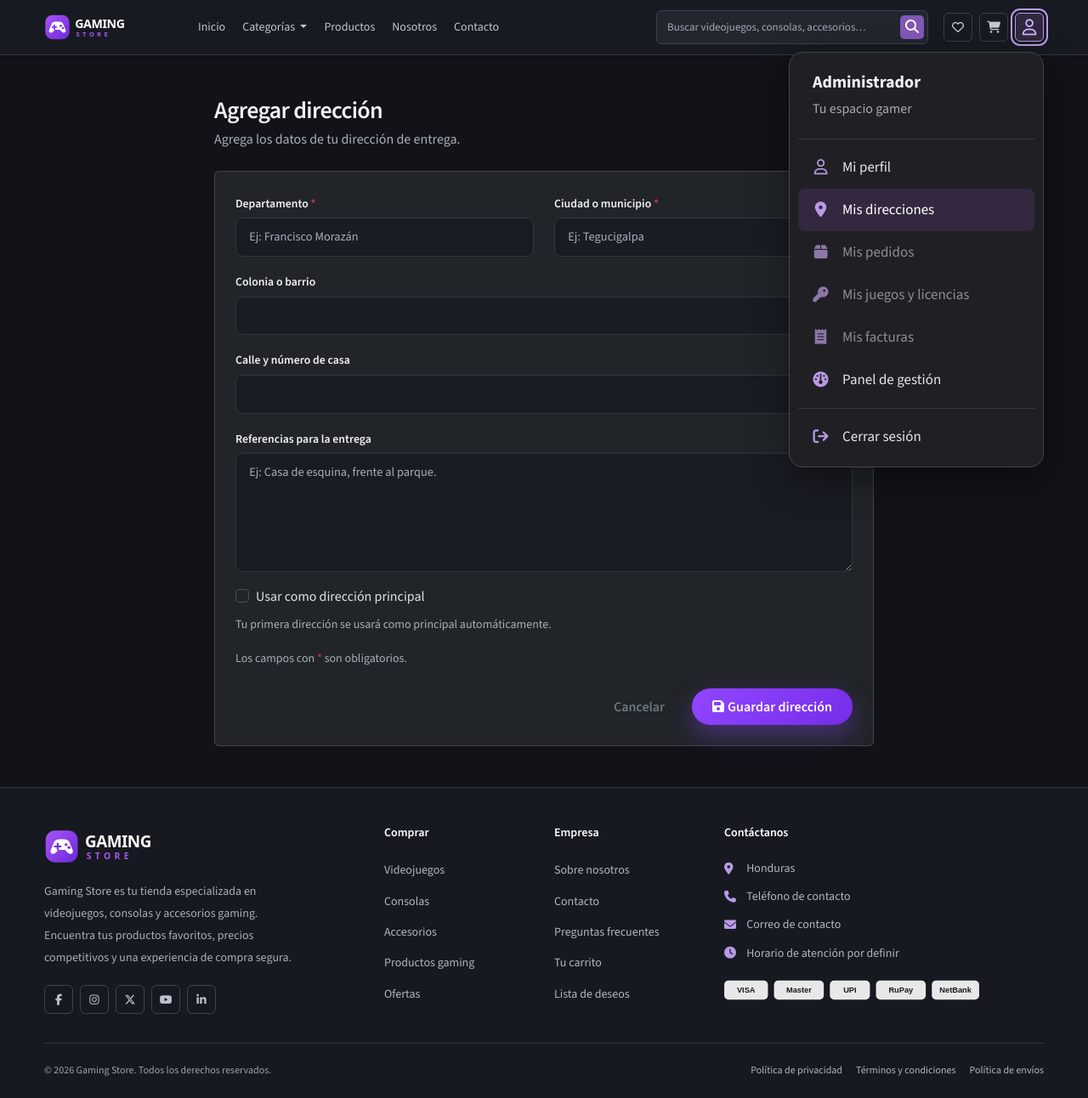
After one commit to ArnulfoMo/GamingStore, a Laravel app: page /direcciones/create in a window 1280 px wide, after a click on "Mi cuenta". The commit adds this page. Shown: the whole page at 85% size. Run offline with Laravel 12, Linux system fonts and the light colour scheme; a user stored in the database is signed in; data comes from the database, SQL or seed files in the repository.

Commit message:
feat: agregar libreria de direccion

```diff
--- /dev/null
+++ b/app/Http/Controllers/DireccionController.php
@@ -0,0 +1,157 @@
+<?php
+
+namespace App\Http\Controllers;
+
+use App\Http\Requests\DireccionRequest;
+use App\Models\Direccion;
+use App\Models\User;
+use Illuminate\Http\Request;
+use Illuminate\Support\Facades\DB;
+
+class DireccionController extends Controller
+{
+    /**
+     * Display a listing of the resource.
+     */
+    public function index(Request $request)
+    {
+        $direcciones = $request->user()->direcciones()
+            ->orderByPivot('principal', 'desc')
+            ->orderBy('direcciones.id')
+            ->paginate(6);
+
+        return view('cliente.direcciones.index', compact('direcciones'));
+    }
+
+    /**
+     * Show the form for creating a new resource.
+     */
+    public function create()
+    {
+        $direccion = new Direccion;
+
+        return view('cliente.direcciones.create', compact('direccion'));
+    }
+
+    /**
+     * Store a newly created resource in storage.
+     */
+    public function store(DireccionRequest $request)
+    {
+        $datos = $request->validated();
+        unset($datos['principal']);
+
+        DB::transaction(function () use ($request, $datos) {
+            $usuario = User::lockForUpdate()->findOrFail($request->user()->id);
+            $esPrincipal = $request->boolean('principal') || ! $usuario->direcciones()->exists();
+            $direccion = Direccion::create($datos);
+            $usuario->direcciones()->attach($direccion->id, ['principal' => 0]);
+
+            if ($esPrincipal) {
+                $this->establecerPrincipal($usuario, $direccion);
+            }
+        });
+
+        return redirect()->route('direcciones.index')->with('success', 'Dirección agregada correctamente.');
+    }
+
+    /**
+     * Display the specified resource.
+     */
+    public function show(Request $request, Direccion $direccion)
+    {
+        $direccion = $request->user()->direcciones()->findOrFail($direccion->id);
+
+        return view('cliente.direcciones.show', compact('direccion'));
+    }
+
+    /**
+     * Show the form for editing the specified resource.
+     */
+    public function edit(Request $request, Direccion $direccion)
+    {
+        $direccion = $request->user()->direcciones()->findOrFail($direccion->id);
+
+        return view('cliente.direcciones.edit', compact('direccion'));
+    }
+
+    /**
+     * Update the specified resource in storage.
+     */
+    public function update(DireccionRequest $request, Direccion $direccion)
+    {
+        $datos = $request->validated();
+        unset($datos['principal']);
+
+        DB::transaction(function () use ($request, $direccion, $datos) {
+            $usuario = User::lockForUpdate()->findOrFail($request->user()->id);
+            $direccion = $usuario->direcciones()->findOrFail($direccion->id);
+            $esPrincipal = $request->boolean('principal') || (bool) $direccion->pivot->principal;
+
+
+            if ($this->tieneReferencias($direccion) || $direccion->usuarios()->where('users.id', '!=', $usuario->id)->exists()) {
+                $original = $direccion;
+                $direccion = Direccion::create($datos);
+                $usuario->direcciones()->attach($direccion->id, ['principal' => 0]);
+                $usuario->direcciones()->detach($original->id);
+            } else {
+                $direccion->update($datos);
+            }
+
+            if ($esPrincipal) {
+                $this->establecerPrincipal($usuario, $direccion);
+            }
+        });
+
+        return redirect()->route('direcciones.index')->with('success', 'Dirección actualizada correctamente.');
+    }
+
+    /**
+     * Remove the specified resource from storage.
+     */
+    public function destroy(Request $request, Direccion $direccion)
+    {
+        DB::transaction(function () use ($request, $direccion) {
+            $usuario = User::lockForUpdate()->findOrFail($request->user()->id);
+            $direccion = $usuario->direcciones()->findOrFail($direccion->id);
+            $eraPrincipal = (bool) $direccion->pivot->principal;
+            $usuario->direcciones()->detach($direccion->id);
+
+            if (! $direccion->usuarios()->exists() && ! $this->tieneReferencias($direccion)) {
+                $direccion->delete();
+            }
+
+            if ($eraPrincipal) {
+                $siguiente = $usuario->direcciones()->orderBy('direcciones.id')->first();
+                if ($siguiente) {
+                    $this->establecerPrincipal($usuario, $siguiente);
+                }
+            }
+        });
+
+        return redirect()->route('direcciones.index')->with('success', 'Dirección eliminada de tu libreta.');
+    }
+
+    public function principal(Request $request, Direccion $direccion)
+    {
+        DB::transaction(function () use ($request, $direccion) {
+            $usuario = User::lockForUpdate()->findOrFail($request->user()->id);
+            $direccion = $usuario->direcciones()->findOrFail($direccion->id);
+            $this->establecerPrincipal($usuario, $direccion);
+        });
+
+        return redirect()->route('direcciones.index')->with('success', 'Dirección principal actualizada.');
+    }
+
+    private function establecerPrincipal(User $usuario, Direccion $direccion): void
+    {
+        DB::table('usuario_direcciones')->where('usuario_id', $usuario->id)->update(['principal' => 0]);
+        $usuario->direcciones()->updateExistingPivot($direccion->id, ['principal' => 1]);
+    }
+
+    private function tieneReferencias(Direccion $direccion): bool
+    {
+        return DB::table('ventas')->where('direccion_id', $direccion->id)->exists()
+            || DB::table('sucursales')->where('direccion_id', $direccion->id)->exists();
+    }
+}
--- /dev/null
+++ b/app/Models/Direccion.php
@@ -0,0 +1,25 @@
+<?php
+
+namespace App\Models;
+
+use Illuminate\Database\Eloquent\Model;
+use Illuminate\Database\Eloquent\Relations\BelongsToMany;
+
+class Direccion extends Model
+{
+    protected $table = 'direcciones';
+
+    protected $fillable = [
+        'departamento',
+        'ciudad',
+        'colonia',
+        'calle',
+        'referencia',
+    ];
+
+    public function usuarios(): BelongsToMany
+    {
+        return $this->belongsToMany(User::class, 'usuario_direcciones', 'direccion_id', 'usuario_id')
+            ->withPivot('principal');
+    }
+}
--- a/app/Models/User.php
+++ b/app/Models/User.php
@@ -7,6 +7,7 @@ use Database\Factories\UserFactory;
 use Illuminate\Database\Eloquent\Attributes\Fillable;
 use Illuminate\Database\Eloquent\Attributes\Hidden;
 use Illuminate\Database\Eloquent\Factories\HasFactory;
+use Illuminate\Database\Eloquent\Relations\BelongsToMany;
 use Illuminate\Foundation\Auth\User as Authenticatable;
 use Illuminate\Notifications\Notifiable;
 
@@ -24,6 +25,12 @@ class User extends Authenticatable
     public function roles()
     {
         return $this->belongsToMany(Role::class);
+    }
+
+    public function direcciones(): BelongsToMany
+    {
+        return $this->belongsToMany(Direccion::class, 'usuario_direcciones', 'usuario_id', 'direccion_id')
+            ->withPivot('principal');
     }
 
     public function isAdmin(): bool
--- /dev/null
+++ b/resources/views/cliente/direcciones/create.blade.php
@@ -0,0 +1,22 @@
+@extends('layouts.cliente')
+
+@section('title', 'Agregar dirección — Gaming Store')
+
+@section('content')
+<div class="container py-4 py-md-5">
+    <div class="row justify-content-center">
+        <div class="col-lg-8">
+            <h1 class="h3 mb-1">Agregar dirección</h1>
+            <p class="text-muted mb-4">Agrega los datos de tu dirección de entrega.</p>
+            <div class="card">
+                <div class="card-body p-4">
+                    <form action="{{ route('direcciones.store') }}" method="POST">
+                        @csrf
+                        @include('cliente.direcciones.partials.form')
+                    </form>
+                </div>
+            </div>
+        </div>
+    </div>
+</div>
+@endsection
--- /dev/null
+++ b/resources/views/cliente/direcciones/partials/form.blade.php
@@ -0,0 +1,58 @@
+<div class="row">
+    <div class="col-md-6 mb-3">
+        <label for="departamento" class="form-label">Departamento <span class="text-danger">*</span></label>
+        <input type="text" id="departamento" name="departamento" class="form-control @error('departamento') is-invalid @enderror" value="{{ old('departamento', $direccion->departamento) }}" maxlength="100" autocomplete="address-level1" placeholder="Ej: Francisco Morazán" required>
+        @error('departamento')
+            <div class="invalid-feedback">{{ $message }}</div>
+        @enderror
+    </div>
+    <div class="col-md-6 mb-3">
+        <label for="ciudad" class="form-label">Ciudad o municipio <span class="text-danger">*</span></label>
+        <input type="text" id="ciudad" name="ciudad" class="form-control @error('ciudad') is-invalid @enderror" value="{{ old('ciudad', $direccion->ciudad) }}" maxlength="100" autocomplete="address-level2" placeholder="Ej: Tegucigalpa" required>
+        @error('ciudad')
+            <div class="invalid-feedback">{{ $message }}</div>
+        @enderror
+    </div>
+    <div class="col-12 mb-3">
+        <label for="colonia" class="form-label">Colonia o barrio</label>
+        <input type="text" id="colonia" name="colonia" class="form-control @error('colonia') is-invalid @enderror" value="{{ old('colonia', $direccion->colonia) }}" maxlength="120" autocomplete="address-level3">
+        @error('colonia')
+            <div class="invalid-feedback">{{ $message }}</div>
+        @enderror
+    </div>
+    <div class="col-12 mb-3">
+        <label for="calle" class="form-label">Calle y número de casa</label>
+        <input type="text" id="calle" name="calle" class="form-control @error('calle') is-invalid @enderror" value="{{ old('calle', $direccion->calle) }}" maxlength="255" autocomplete="address-line1">
+        @error('calle')
+            <div class="invalid-feedback">{{ $message }}</div>
+        @enderror
+    </div>
+    <div class="col-12 mb-3">
+        <label for="referencia" class="form-label">Referencias para la entrega</label>
+        <textarea id="referencia" name="referencia" class="form-control @error('referencia') is-invalid @enderror" rows="3" maxlength="255" placeholder="Ej: Casa de esquina, frente al parque.">{{ old('referencia', $direccion->referencia) }}</textarea>
+        @error('referencia')
+            <div class="invalid-feedback">{{ $message }}</div>
+        @enderror
+    </div>
+</div>
+
+@if ($direccion->pivot && $direccion->pivot->principal)
+    <p class="text-muted small">Esta es tu dirección principal. Puedes elegir otra desde tu libreta.</p>
+@else
+    <div class="form-check mb-2">
+        <input type="checkbox" id="principal" name="principal" value="1" class="form-check-input @error('principal') is-invalid @enderror" @checked(old('principal'))>
+        <label for="principal" class="form-check-label">Usar como dirección principal</label>
+    </div>
+    @if (! $direccion->exists)
+        <p class="text-muted small">Tu primera dirección se usará como principal automáticamente.</p>
+    @endif
+@endif
+@error('principal')
+    <p class="text-danger small" role="alert">{{ $message }}</p>
+@enderror
+<p class="text-muted small">Los campos con <span class="text-danger">*</span> son obligatorios.</p>
+
+<div class="d-flex flex-wrap justify-content-end gap-2 mt-4">
+    <a href="{{ route('direcciones.index') }}" class="btn btn-outline-secondary">Cancelar</a>
+    <button type="submit" class="btn btn-brand"><i class="fas fa-save me-1" aria-hidden="true"></i>Guardar dirección</button>
+</div>
--- a/resources/views/cliente/partials/cuenta-menu.blade.php
+++ b/resources/views/cliente/partials/cuenta-menu.blade.php
@@ -1,6 +1,7 @@
 @php
     $opcionesCuenta = [
         ['route' => 'perfil.edit', 'label' => 'Mi perfil', 'icon' => 'far fa-user'],
+        ['route' => 'direcciones.index', 'label' => 'Mis direcciones', 'icon' => 'fas fa-location-dot'],
         ['route' => 'pedidos.index', 'label' => 'Mis pedidos', 'icon' => 'fas fa-box'],
         ['route' => 'licencias.index', 'label' => 'Mis juegos y licencias', 'icon' => 'fas fa-key'],
         ['route' => 'facturas.index', 'label' => 'Mis facturas', 'icon' => 'fas fa-receipt'],
@@ -20,7 +21,7 @@
         @foreach ($opcionesCuenta as $opcion)
             <li>
                 @if (Route::has($opcion['route']))
-                    <a class="dropdown-item account-menu-item {{ request()->routeIs($opcion['route']) ? 'active' : '' }}" href="{{ route($opcion['route']) }}" @if (request()->routeIs($opcion['route'])) aria-current="page" @endif>
+                    <a class="dropdown-item account-menu-item {{ request()->routeIs(str_replace('.index', '.*', $opcion['route'])) ? 'active' : '' }}" href="{{ route($opcion['route']) }}" @if (request()->routeIs(str_replace('.index', '.*', $opcion['route']))) aria-current="page" @endif>
                         <i class="{{ $opcion['icon'] }}" aria-hidden="true"></i>
                         <span>{{ $opcion['label'] }}</span>
                     </a>
--- a/resources/views/cliente/perfil/edit.blade.php
+++ b/resources/views/cliente/perfil/edit.blade.php
@@ -11,7 +11,10 @@
                     <h1 class="h3 mb-1">Mi perfil</h1>
                     <p class="text-muted mb-0">Actualiza tus datos personales y tu información de contacto.</p>
                 </div>
-                <a href="{{ route($usuario->homeRoute()) }}" class="btn btn-outline-secondary">Volver al inicio</a>
+                <div class="d-flex flex-wrap gap-2">
+                    <a href="{{ route('direcciones.index') }}" class="btn btn-outline-secondary"><i class="fas fa-location-dot me-1" aria-hidden="true"></i>Mis direcciones</a>
+                    <a href="{{ route($usuario->homeRoute()) }}" class="btn btn-outline-secondary">Volver al inicio</a>
+                </div>
             </div>
 
             @if ($errors->any())
--- a/routes/web.php
+++ b/routes/web.php
@@ -1,6 +1,7 @@
 <?php
 
 use App\Http\Controllers\AuthController;
+use App\Http\Controllers\DireccionController;
 use App\Http\Controllers\PerfilController;
 use App\Http\Controllers\UsuarioController;
 use Illuminate\Support\Facades\Route;
@@ -20,6 +21,8 @@ Route::middleware('auth')->group(function () {
     Route::post('/logout', [AuthController::class, 'logout'])->name('logout');
     Route::get('/perfil', [PerfilController::class, 'edit'])->name('perfil.edit');
     Route::patch('/perfil', [PerfilController::class, 'update'])->name('perfil.update');
+    Route::resource('direcciones', DireccionController::class)->parameters(['direcciones' => 'direccion']);
+    Route::patch('/direcciones/{direccion}/principal', [DireccionController::class, 'principal'])->name('direcciones.principal');
 
     Route::middleware('admin')->prefix('admin')->name('admin.')->group(function () {
         Route::view('/', 'admin.index')->name('index');
```
Also changed, not shown: app/Http/Requests/DireccionRequest.php (added, +45 -0 lines), resources/views/cliente/direcciones/edit.blade.php (added, +23 -0 lines), resources/views/cliente/direcciones/index.blade.php (added, +91 -0 lines), resources/views/cliente/direcciones/show.blade.php (added, +36 -0 lines).
